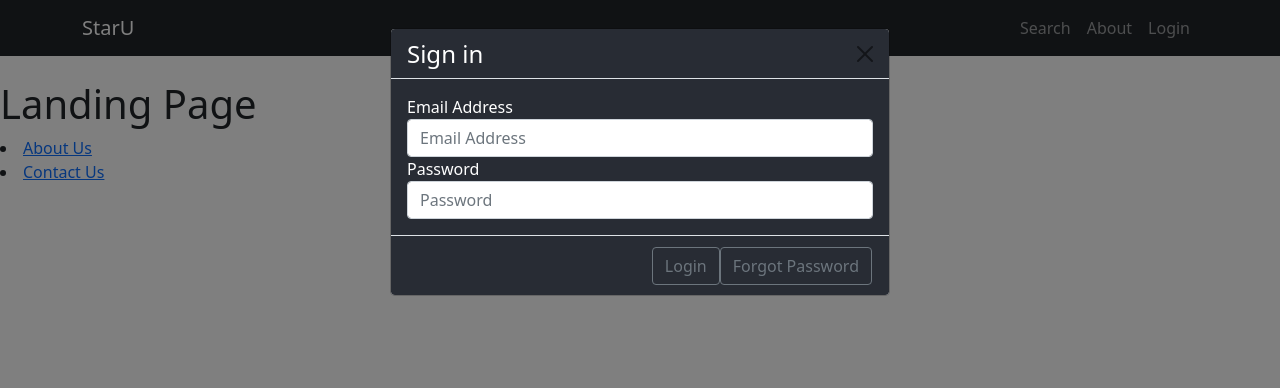
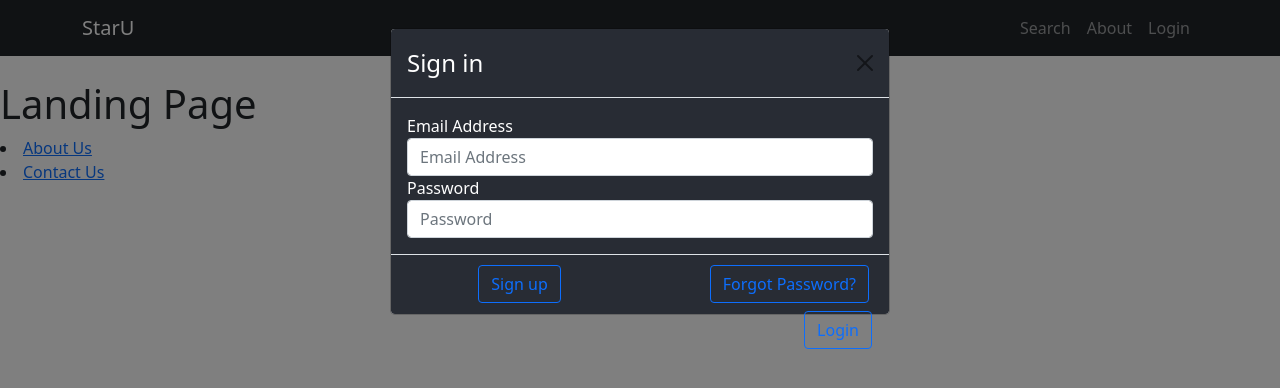
Before and after one commit to TimWargo/staru, a React (Create React App) app: page / in a window 1280 px wide. Both pictures are taken after a click on the button "Login". Shown: the top 388 px of the page. Built offline with nearby package versions, Linux system fonts and the light colour scheme.

Commit message:
initial login style

```diff
--- a/src/Components/LoginForm/LoginForm.css
+++ b/src/Components/LoginForm/LoginForm.css
@@ -1,7 +1,6 @@
 .modal-header {
 background-color: #282c34;
 color: white;
-height: 50px;
 }
 
 .modal-body {
@@ -9,15 +8,31 @@ height: 50px;
     color: white;
 }
 
+.div-form-group {
+margin-bottom: 25px;
+}
+
+
 .modal-footer {
  background-color: #282c34;
  color: #282c34;
  height: 60px;
 }
 
-.div-footer {
-margin-top: -5px;
-margin-bottom: -5px;
-margin-right: 5px;
-margin-left: 5px;
+.div-footer2 {
+    margin-top: -2px;
+    margin-bottom: 10px;
+    margin-right: 145px;
 }
+
+.div-footer1 {
+margin-top: -2px;
+margin-bottom: 10px;
+margin-right: 8px;
+}
+
+.div-footer3 {
+    margin-top: -2px;
+    margin-bottom: 10px;
+    margin-right: 5px;
+}
--- a/src/Components/LoginForm/LoginForm.js
+++ b/src/Components/LoginForm/LoginForm.js
@@ -13,7 +13,6 @@ class LoginForm extends Component {
 
     onOpenModal = () => { this.setState({ login: true }); }
     onCloseModal = () => { this.setState({ login: false }); }
-
     render() {
         const { login } = this.state
         return (
@@ -43,17 +42,24 @@ class LoginForm extends Component {
       />
     </div>
             </Modal.Body>
-                    <Modal.Footer>
-                    <span class="border-top-0"></span>
-                     <div className="div-footer">
-                    <button type="button" class="btn btn-outline-secondary">Login</button>
-                    <button type="button" class="btn btn-outline-secondary">Forgot Password</button>
+ <Modal.Footer>
+ <div className="div-footer2">
+ <button type="button" class="btn btn-outline-primary mr-1">Sign up</button>
+   </div>
+   <div className="div-footer1">
+                    <button type="button" class="btn btn-outline-primary mr-1">Forgot Password?</button>
                     </div>
+
+                    <div className="div-footer3">
+                    <button type="button" class="btn btn-outline-primary mr-1">Login</button>
+                    </div>
+
                     </Modal.Footer>
                 </Modal>
             </>
         );
     }
+
 }
 
 export default LoginForm;
```
